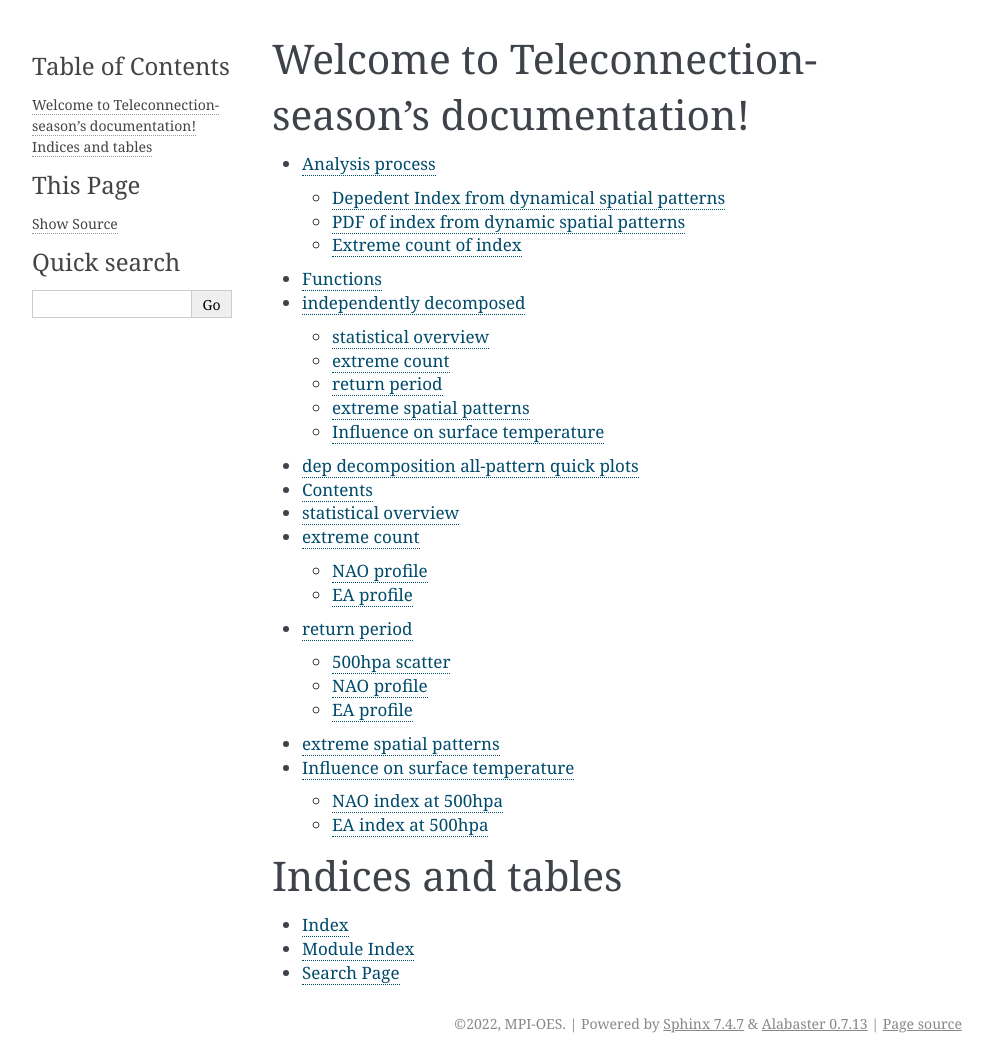
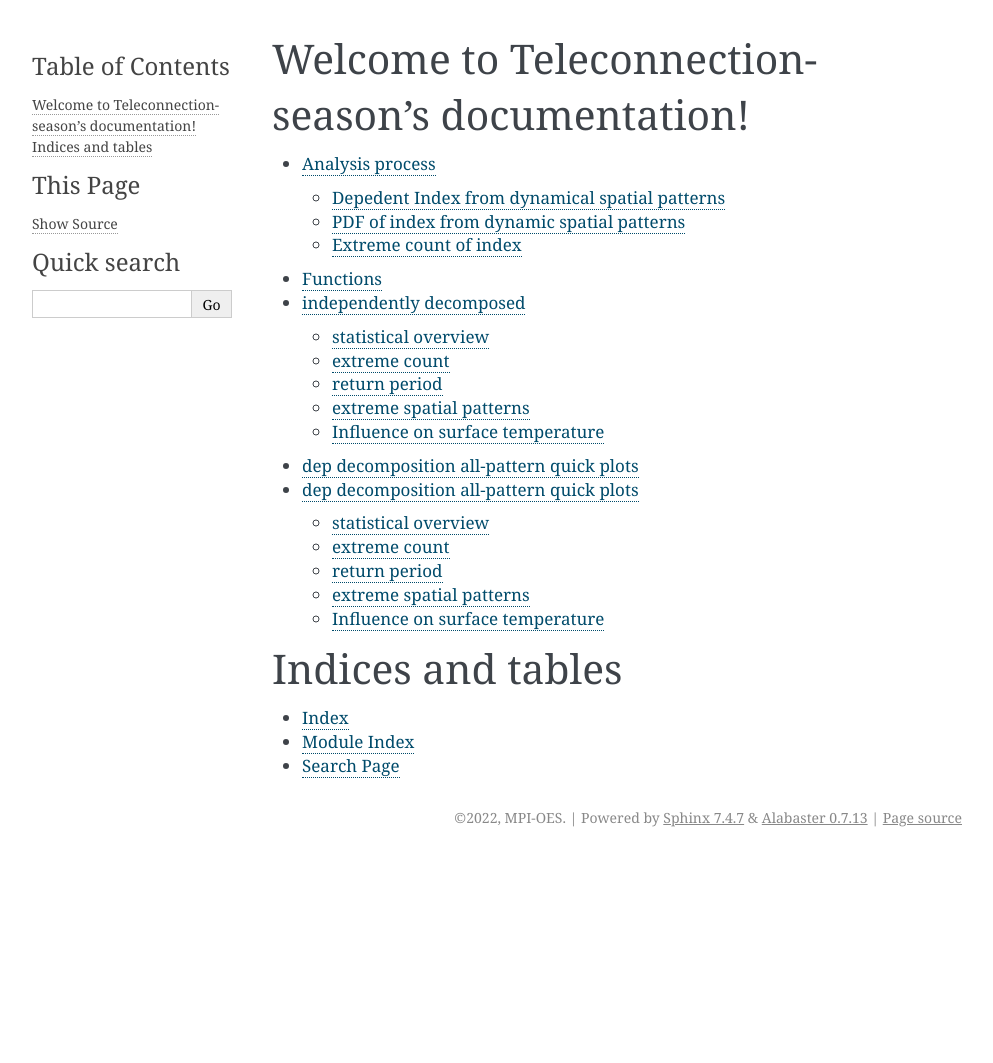
Before and after one commit to liuquan18/Tele_season, a Sphinx documentation site: the page built from docs/source/index.rst, in a window 1280 px wide. Shown: the whole page, without its empty margins (148-1141 px from the left). Built offline with Sphinx 7.4.7, drawn with Linux system fonts in a browser that asks for light colours; after the commit the page ends 900 px from its top, so only the background shows below that.

Commit message:
first pattern

```diff
--- a/docs/source/dep_all.md
+++ b/docs/source/dep_all.md
@@ -2,23 +2,9 @@
 dep decomposition all-pattern quick plots
 =========================================
 
-Contents
-========
+# dep decomposition all-pattern quick plots
 
-* [statistical overview](#statistical-overview)
-* [extreme count](#extreme-count)
-	* [NAO profile](#nao-profile)
-	* [EA profile](#ea-profile)
-* [return period](#return-period)
-	* [500hpa scatter](#500hpa-scatter)
-	* [NAO profile](#nao-profile)
-	* [EA profile](#ea-profile)
-* [extreme spatial patterns](#extreme-spatial-patterns)
-* [Influence on surface temperature](#influence-on-surface-temperature)
-	* [NAO index at 500hpa](#nao-index-at-500hpa)
-	* [EA index at 500hpa](#ea-index-at-500hpa)
-
-# statistical overview
+## statistical overview
 
 
 The spatial pattern and distribution of NAO and EA
@@ -29,37 +15,37 @@
 
 the violin plot of NAO and EA for all vertical levels
 ![violin profile](plots/quick_plots/dep_all_violin_profile.png)
-# extreme count
+## extreme count
 
 
 the extreme count of NAO and EA for all vertical levels
-## NAO profile
+### NAO profile
 
 ![NAO_extreme_count_profile](plots/quick_plots/dep_all_NAO_extreme_count_profile.png)
-## EA profile
+### EA profile
 
 ![EA_extreme count profile](plots/quick_plots/dep_all_EA_extreme_count_profile.png)
-# return period
+## return period
 
 
 the return period of NAO and EA at 500hpa in different periods
-## 500hpa scatter
+### 500hpa scatter
 
 ![500hpa scatter return period](plots/quick_plots/dep_all_NAO_return_period_scatter.png)
-## NAO profile
+### NAO profile
 
 ![NAO profile return period](plots/quick_plots/dep_all_NAO_return_period_profile.png)
-## EA profile
+### EA profile
 
 ![EA profile return period](plots/quick_plots/dep_all_EA_return_period_profile.png)
-# extreme spatial patterns
+## extreme spatial patterns
 
 ![extreme sptial pattern](plots/quick_plots/dep_all_extreme_spatial_pattern_1000hpa.png)
-# Influence on surface temperature
+## Influence on surface temperature
 
-## NAO index at 500hpa
+### NAO index at 500hpa
 
 ![tsurf](plots/quick_plots/dep_all_composite_tsurf_NAO.png)
-## EA index at 500hpa
+### EA index at 500hpa
 
 ![tsurf](plots/quick_plots/dep_all_composite_tsurf_EA.png)
```
Also changed, not shown: docs/source/dep_first.md (added, +51 -0 lines), docs/source/ind_first.md (added, +51 -0 lines), 2 other files.
